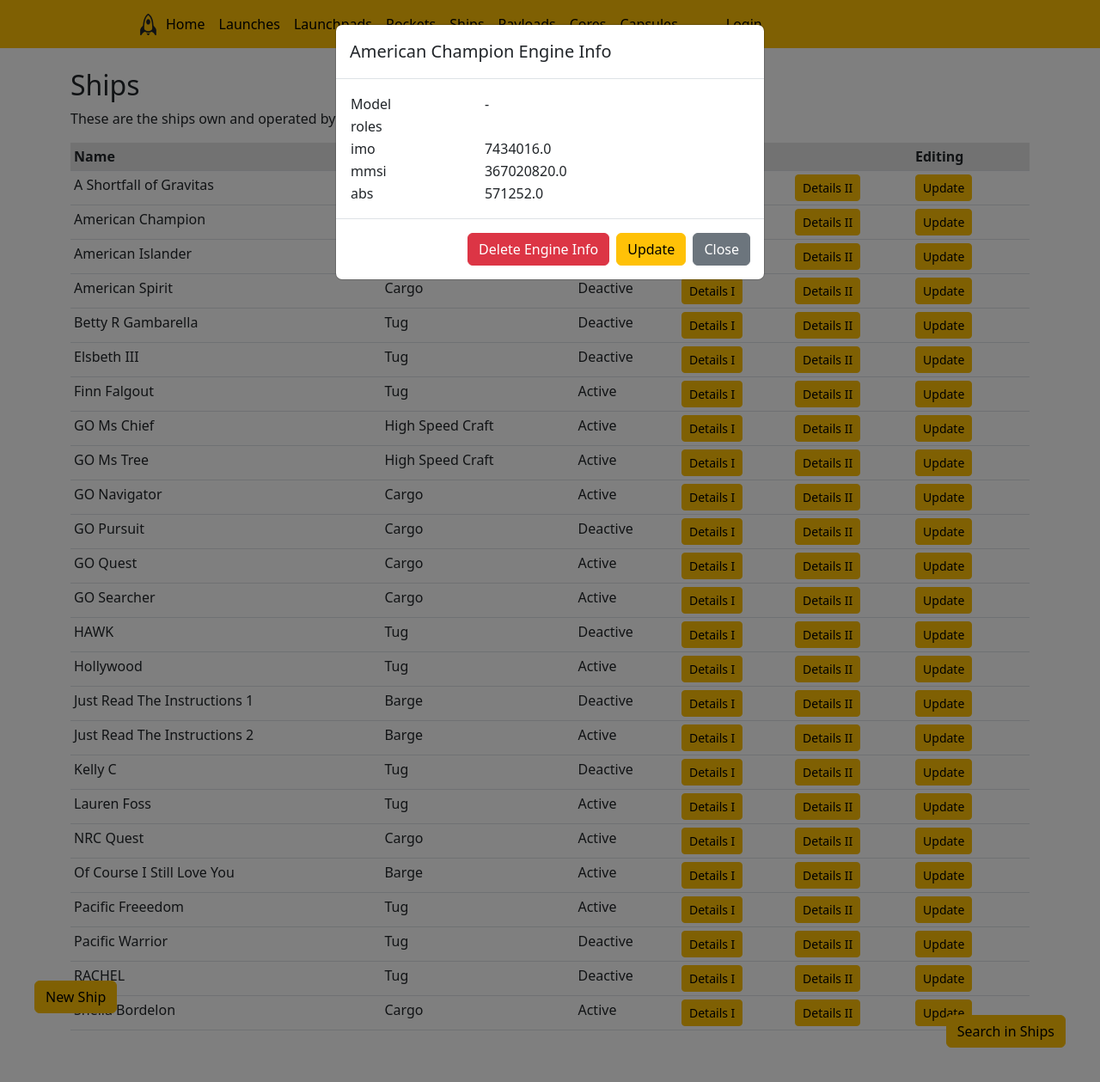
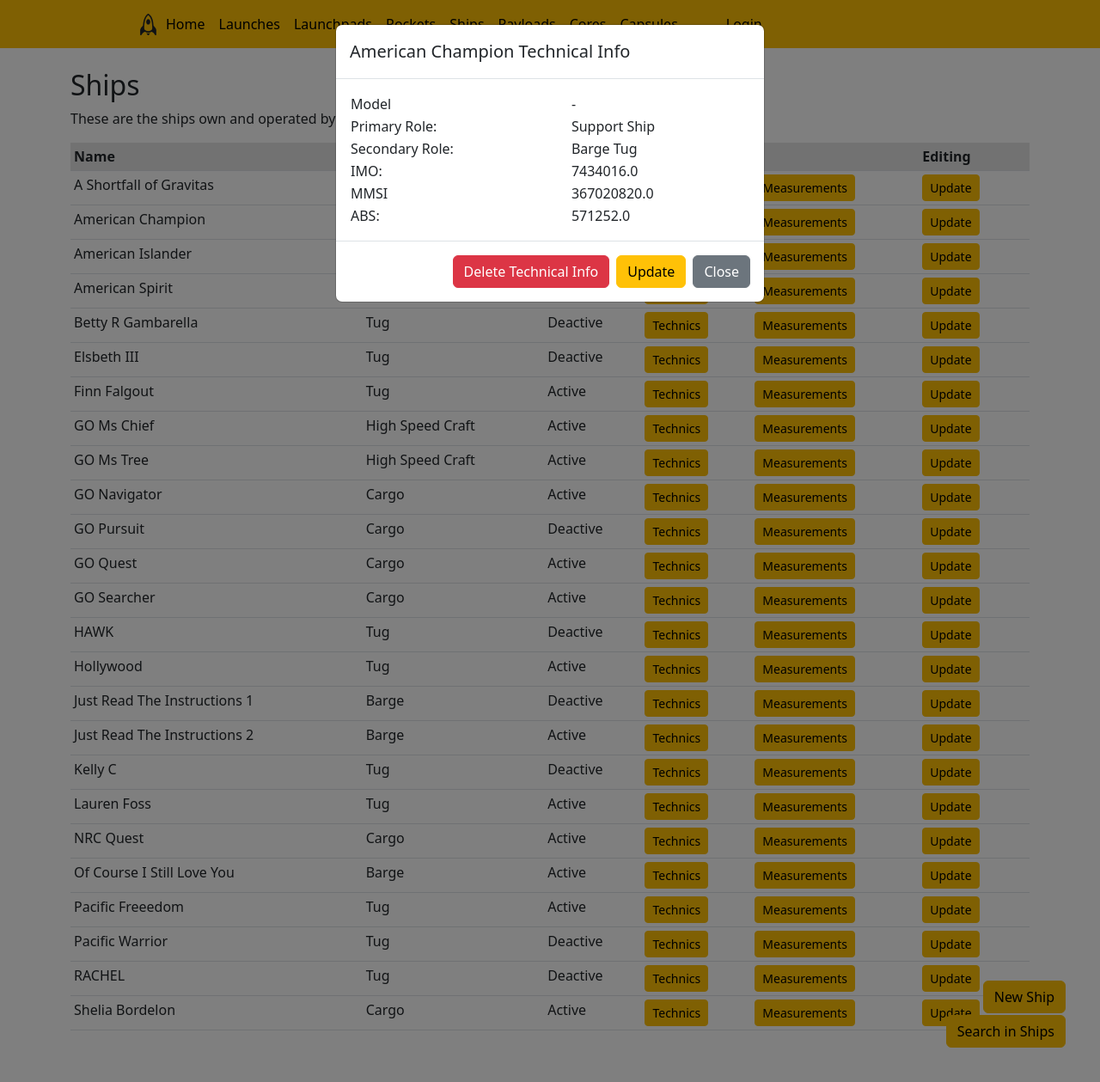
Before and after one commit to itudb2232/itudb2232, a Flask app: page /ships in a window 1280 px wide, after a click on "Technics". Shown: the whole page at 86% size. Run offline with Flask 2, Linux system fonts and the light colour scheme; data comes from the database, SQL or seed files in the repository; some libraries are stand-ins or nearby versions.

Commit message:
update_ship_details_1 fixed

```diff
--- a/website/database.py
+++ b/website/database.py
@@ -894,11 +894,13 @@ def update_ship_d1(request):
         ship_d1_columns = cur.execute("PRAGMA table_info(ship_details_1)").fetchall()
         ship_d1_columns_str = ",".join([column["name"] + "=?" for column in ship_d1_columns if column["name"] != "ship_id"])
 
+
         ship_d1 = []
         for column in ship_d1_columns:
             if column["name"] in request.form.keys():
                 ship_d1 += [request.form[column["name"]]]
 
+        print("SHIP D1 COL STR: " + ship_d1_columns_str)
         ship_id = ship_d1[0]
         ship_d1 = ship_d1[1:] + [ship_id]
 
@@ -922,6 +924,7 @@ def update_ship_d2(request):
         ship_id = ship_d2[0]
         ship_d2 = ship_d2[1:] + [ship_id]
 
+        print("SHIP D2 COL STR: " + ship_d2_columns_str)
         cur.execute(f'UPDATE ship_details_2 SET {ship_d2_columns_str} WHERE ship_id = ?', ship_d2)
         con.commit()
 
@@ -971,16 +974,15 @@ def filter_ships(request):
             param_type = "%" + user_type + "%"
             params.append(param_type)
 
-#ACTİVE'E GÖRE filter
-        # if request.form.get('factive') != "":
-        #     if not params:
-        #         query += " WHERE"
-        #     else:
-        #         query += " AND"
-        #     user_active = request.form['factive']
-        #     query += " reused LIKE ?"
-        #     param_reused = "%" + user_active + "%"
-        #     params.append(param_reused)
+        if request.form.get('factive') != "":
+            if not params:
+                query += " WHERE"
+            else:
+                query += " AND"
+            user_active = request.form['factive']
+            query += " active LIKE ?"
+            param_active = "%" + user_active + "%"
+            params.append(param_active)
 
         print(query)
         print(tuple(params))
--- a/website/forms.py
+++ b/website/forms.py
@@ -112,7 +112,8 @@ class ShipForm(FlaskForm):
 class ShipD1Form(FlaskForm):
     ship_id = StringField()
     model = StringField()
-    roles = StringField()
+    primary_role = StringField()
+    secondary_role = StringField()
     imo = IntegerField()
     mmsi = IntegerField()
     abs = IntegerField()
@@ -123,4 +124,4 @@ class ShipD2Form(FlaskForm):
     mass_kg = IntegerField()
     mass_lb = IntegerField()
     year_built = IntegerField()
-    home_port = IntegerField()
+    home_port = StringField()
--- a/website/templates/ships.html
+++ b/website/templates/ships.html
@@ -9,7 +9,7 @@
     These are the ships own and operated by SpaceX. If you see anything wrong or missing, feel free to amend.
 </p>
 
-<button type="button" class="btn btn-warning" data-toggle="modal" data-target="#add-ship-modal" style="position: fixed; bottom: 5em; left: 2.5em;">
+<button type="button" class="btn btn-warning" data-toggle="modal" data-target="#add-ship-modal" style="position: fixed; bottom: 5em; right: 2.5em;">
   New Ship
 </button>
 <button type="button" class="btn btn-warning" data-toggle="modal" data-target="#filter-ship-modal" style="position: fixed; bottom: 2.5em; right: 2.5em;">
@@ -34,22 +34,22 @@
             <td>
               {% if ship["ship_id"] in inexistent_d1 %}
                 <button type="button" class="btn btn-warning btn-sm" data-toggle="modal" data-target="#add-ship-details-1-modal-{{ ship.ship_id }}">
-                  Add Details I
+                  Add Technics
                 </button>
               {% else %}
                 <button type="button" class="btn btn-warning btn-sm" data-toggle="modal" data-target="#ship-details-1-modal-{{ ship.ship_id }}">
-                  Details I
+                  Technics
                 </button>
               {% endif %}
             </td>
             <td>
               {% if ship["ship_id"] in inexistent_d2 %}
                 <button type="button" class="btn btn-warning btn-sm" data-toggle="modal" data-target="#add-ship-details-2-modal-{{ ship.ship_id }}">
-                  Add Details II
+                  Add Measurements
                 </button>
               {% else %}
                 <button type="button" class="btn btn-warning btn-sm" data-toggle="modal" data-target="#ship-details-2-modal-{{ ship.ship_id }}">
-                  Details II
+                  Measurements
                 </button>
               {% endif %}
             </td>
@@ -80,20 +80,21 @@
     <div class="modal-dialog" role="document">
       <div class="modal-content">
         <div class="modal-header">
-          <h5 class="modal-title" id="ship-details-1-modal-label-{{ ship_d1.ship_id }}"> {{ship_d1.name}} Engine Info </h5>
+          <h5 class="modal-title" id="ship-details-1-modal-label-{{ ship_d1.ship_id }}"> {{ship_d1.name}} Technical Info </h5>
         </div>
         <div class="modal-body">
         <table style="width: 100%;">
           <tr class="ship-detail"> <td> Model </td> <td class="ship-detail"> {{ship_d1.model}} </td> </tr>
-          <tr class="ship-detail"> <td> roles </td> <td class="ship-detail"> {{ship_d1.roles}} </td> </tr>
-          <tr class="ship-detail"> <td> imo </td> <td class="ship-detail"> {{ship_d1.imo}} </td> </tr>
-          <tr class="ship-detail"> <td> mmsi </td> <td class="ship-detail"> {{ship_d1.mmsi}} </td> </tr>
-          <tr class="ship-detail"> <td> abs </td> <td class="ship-detail"> {{ship_d1.abs}} </td> </tr>
+          <tr class="ship-detail"> <td> Primary Role: </td> <td class="ship-detail"> {{ship_d1.primary_role}} </td> </tr>
+          <tr class="ship-detail"> <td> Secondary Role: </td> <td class="ship-detail"> {{ship_d1.secondary_role}} </td> </tr>
+          <tr class="ship-detail"> <td> IMO: </td> <td class="ship-detail"> {{ship_d1.imo}} </td> </tr>
+          <tr class="ship-detail"> <td> MMSI </td> <td class="ship-detail"> {{ship_d1.mmsi}} </td> </tr>
+          <tr class="ship-detail"> <td> ABS: </td> <td class="ship-detail"> {{ship_d1.abs}} </td> </tr>
           </table>
         </div>
         <div class="modal-footer">
           <button type="button" onclick="delete_ship_d1('{{ ship_d1.ship_id }}')"
-            class="btn btn-danger" data-dismiss="modal">Delete Engine Info</button>
+            class="btn btn-danger" data-dismiss="modal">Delete Technical Info</button>
           <button type="button" class="btn btn-warning" data-toggle="modal" data-target="#update-ship-details-1-modal-{{ ship_d1.ship_id }}">
             Update
           </button>
@@ -140,7 +141,7 @@
     <div class="modal-dialog" role="document">
       <div class="modal-content">
         <div class="modal-header">
-          <h5 class="modal-title" id="add-ship-details-1-modal-label-{{ ship.ship_id }}"> Add {{ship.name}} Engine Info </h5>
+          <h5 class="modal-title" id="add-ship-details-1-modal-label-{{ ship.ship_id }}"> Add {{ship.name}} Technical Info </h5>
         </div>
         <div class="modal-body">
 
@@ -158,11 +159,17 @@
               </div>
           </div>
           <div class="field">
-              <label for="roles" class="form-label detail-field">roles:</label>
+              <label for="primary_role" class="form-label detail-field">Primary Role:</label>
               <div class="control detail-field">
-                  {{ formD1.roles(class="form-control-sm")}}
+                  {{ formD1.primary_role(class="form-control-sm")}}
               </div>
           </div>
+          <div class="field">
+            <label for="secondary_role" class="form-label detail-field">Secondary Role:</label>
+            <div class="control detail-field">
+                {{ formD1.secondary_role(class="form-control-sm")}}
+            </div>
+        </div>
           <div class="field">
               <label for="imo" class="form-label detail-field">imo:</label>
               <div class="control detail-field">
@@ -257,7 +264,7 @@
     <div class="modal-dialog" role="document">
       <div class="modal-content">
         <div class="modal-header">
-          <h5 class="modal-title" id="update-ship-details-1-modal-label-{{ ship_d1.ship_id }}"> Update {{ship_d1.name}} Engine Info </h5>
+          <h5 class="modal-title" id="update-ship-details-1-modal-label-{{ ship_d1.ship_id }}"> Update {{ship_d1.name}} Technical Info </h5>
         </div>
         <div class="modal-body">
 
@@ -275,11 +282,17 @@
               </div>
           </div>
           <div class="field">
-              <label for="roles" class="form-label detail-field">roles:</label>
+              <label for="primary_role" class="form-label detail-field">Primary Role:</label>
               <div class="control detail-field">
-                  {{ formD1.roles(value=ship_d1.roles, class="form-control-sm")}}
+                  {{ formD1.primary_role(value=ship_d1.primary_role, class="form-control-sm")}}
               </div>
           </div>
+          <div class="field">
+            <label for="secondary_role" class="form-label detail-field">Secondary Role:</label>
+            <div class="control detail-field">
+                {{ formD1.secondary_role(value=ship_d1.secondary_role, class="form-control-sm")}}
+            </div>
+        </div>
           <div class="field">
               <label for="imo" class="form-label detail-field">imo:</label>
               <div class="control detail-field">
@@ -326,21 +339,9 @@
               </div>
           </div>
           <div class="field">
-              <label for="class" class="form-label detail-field">class:</label>
+              <label for="class" class="form-label detail-field">Class:</label>
               <div class="control detail-field">
                   {{ formD2.class_(value=ship_d2.class, class="form-control-sm")}}
-              </div>
-          </div>
-          <div class="field">
-              <label for="year_built" class="form-label detail-field">year_built:</label>
-              <div class="control detail-field">
-                  {{ formD2.year_built(value=ship_d2.year_built, class="form-control-sm")}}
-              </div>
-          </div>
-          <div class="field">
-              <label for="home_port" class="form-label detail-field">home_port</label>
-              <div class="control detail-field">
-                  {{ formD2.home_port(value=ship_d2.home_port, class="form-control-sm")}}
               </div>
           </div>
           <div class="field">
@@ -355,6 +356,19 @@
                   {{ formD2.mass_lb(value=ship_d2.mass_lb, class="form-control-sm")}}
               </div>
           </div>
+          <div class="field">
+              <label for="year_built" class="form-label detail-field">Year Built:</label>
+              <div class="control detail-field">
+                  {{ formD2.year_built(value=ship_d2.year_built, class="form-control-sm")}}
+              </div>
+          </div>
+          <div class="field">
+              <label for="home_port" class="form-label detail-field">Home Port:</label>
+              <div class="control detail-field">
+                  {{ formD2.home_port(value=ship_d2.home_port, class="form-control-sm")}}
+              </div>
+          </div>
+
 
           <button type=submit class="btn btn-warning">Update</button>
         </form>
@@ -477,8 +491,8 @@
                   <label for="ftype" class="form-label">Type:</label>
                   <input type="text" class="form-control" name="ftype">
 
-                  <label for="freused" class="form-label">Active:</label>
-                  <select class="form-select" name="freused" aria-label="Default Select">
+                  <label for="factive" class="form-label">Active:</label>
+                  <select class="form-select" name="factive" aria-label="Default Select">
                       <option value=""> Any </option>
                       <option value="True"> Active </option>
                       <option value="False"> Deactive </option>
```
